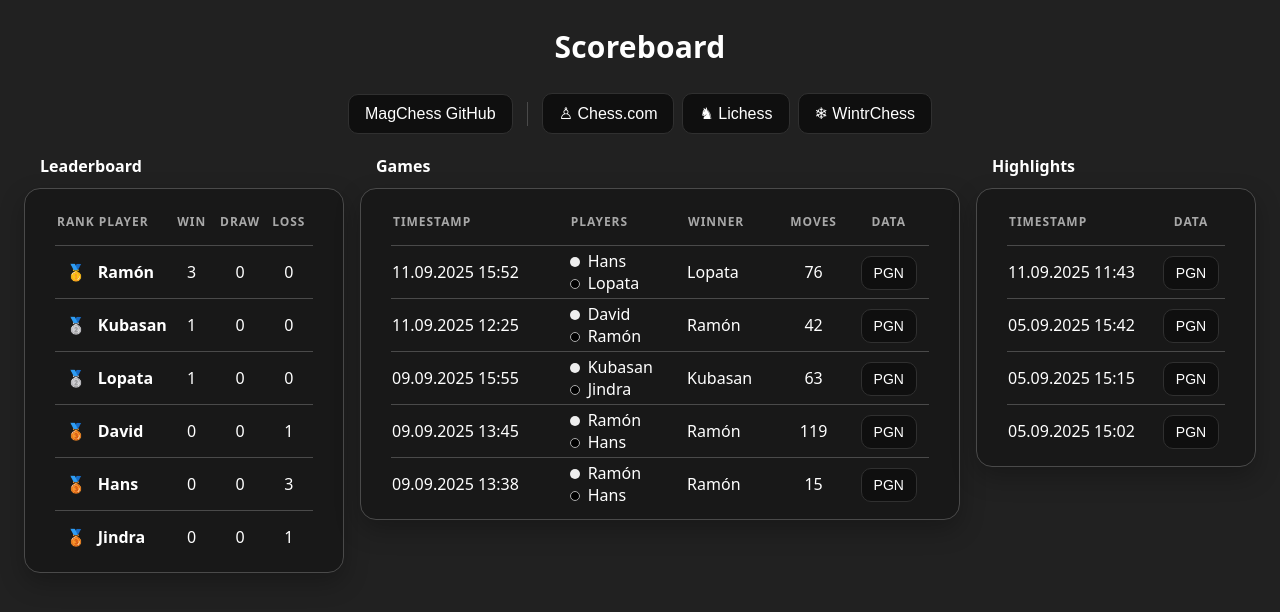
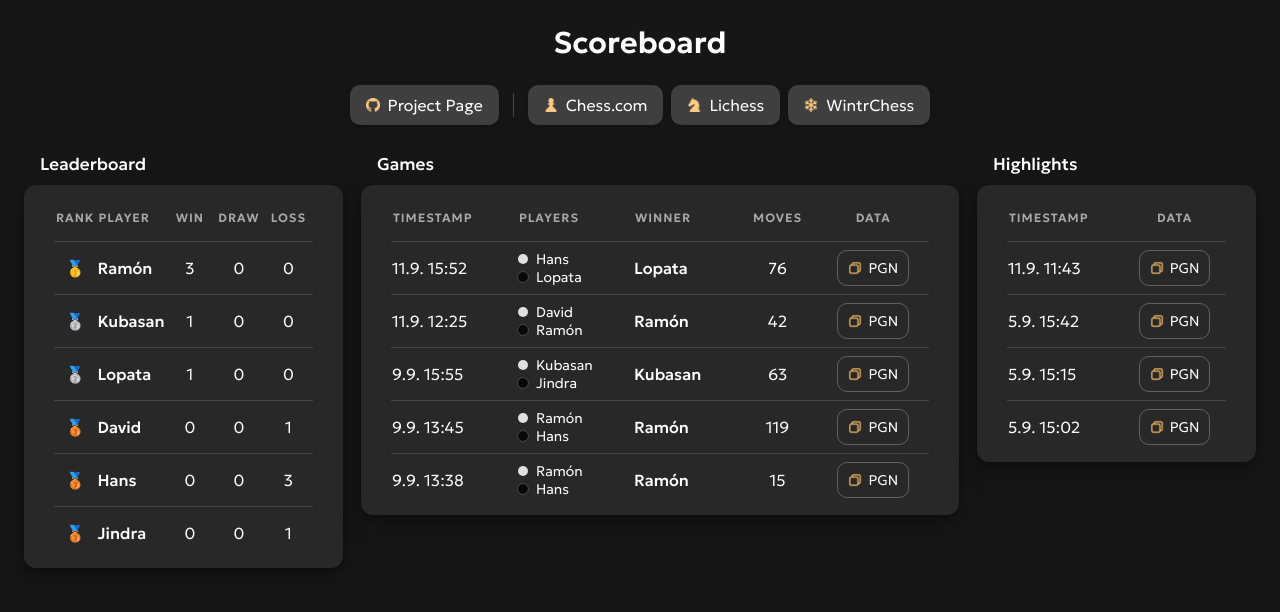
Before and after one commit to swift502/MagChess, an Astro site in the folder scoreboard/: page / in a window 1280 px wide. Built offline with nearby package versions, Linux system fonts and the light colour scheme; Astro itself is replaced by a stand-in of ours.

Commit message:
scoreboard css v2

```diff
--- a/scoreboard/package.json
+++ b/scoreboard/package.json
@@ -9,6 +9,7 @@
     "astro": "astro"
   },
   "dependencies": {
+    "@fontsource/geologica": "^5.2.6",
     "astro": "^5.13.7"
   }
 }
--- a/scoreboard/src/components/games.astro
+++ b/scoreboard/src/components/games.astro
@@ -38,17 +38,13 @@ function getResult(white: string, black: string, pgnResult: string)
                                     <div class="player"><span class={`dot white`}></span>{players[g.white]}</div>
                                     <div class="player"><span class={`dot black`}></span>{players[g.black]}</div>
                                 </td>
-                                <td>{getResult(players[g.white], players[g.black], g.result)}</td>
+                                <td><strong>{getResult(players[g.white], players[g.black], g.result)}</strong></td>
                                 <td align="center">
                                     {g.length}
                                 </td>
                                 <td align="center">
-                                    <button
-                                        class="btn copy"
-                                        data-pgn={g.pgn}
-                                        onclick="copyPGN(this)"
-                                    >
-                                        PGN
+                                    <button class="btn copy" data-pgn={g.pgn} onclick="copyPGN(this)">
+                                        <img src="/icons/copy.png" alt="Icon"/>PGN
                                     </button>
                                 </td>
                             </tr>
--- a/scoreboard/src/components/highlights.astro
+++ b/scoreboard/src/components/highlights.astro
@@ -22,12 +22,8 @@ const { highlights } = Astro.props;
                                     {formatTimestamp(g.timestamp)}
                                 </td>
                                 <td align="center">
-                                    <button
-                                        class="btn copy"
-                                        data-pgn={g.pgn}
-                                        onclick="copyPGN(this)"
-                                    >
-                                        PGN
+                                    <button class="btn copy" data-pgn={g.pgn} onclick="copyPGN(this)">
+                                        <img src="/icons/copy.png" alt="Icon"/>PGN
                                     </button>
                                 </td>
                             </tr>
--- a/scoreboard/src/pages/index.astro
+++ b/scoreboard/src/pages/index.astro
@@ -1,4 +1,8 @@
 ---
+import "@fontsource/geologica/300.css";
+import "@fontsource/geologica/500.css";
+import "@fontsource/geologica/600.css";
+
 import "../styles/global.css";
 
 import Players from "../components/players.astro";
@@ -43,17 +47,17 @@ highlights.sort((a, b) => b.timestamp.localeCompare(a.timestamp));
 				</div>
 				<div class="toolbar">
 					<a href="https://github.com/swift502/MagChess" target="_blank">
-						<button class="btn link">MagChess GitHub</button>
+						<button class="btn link"><img src="/icons/github.png" alt="Icon"/>Project Page</button>
 					</a>
-					<span class="vert-separator"></span>
+					<span class="spacer"></span>
 					<a href="https://chess.com/analysis" target="_blank">
-						<button class="btn link">♙ Chess.com</button>
+						<button class="btn link"><img src="/icons/pawn.png" alt="Icon"/>Chess.com</button>
 					</a>
 					<a href="https://lichess.org/analysis" target="_blank">
-						<button class="btn link">♞ Lichess</button>
+						<button class="btn link"><img src="/icons/knight.png" alt="Icon"/>Lichess</button>
 					</a>
 					<a href="https://wintrchess.com" target="_blank">
-						<button class="btn link">❄ WintrChess</button>
+						<button class="btn link"><img src="/icons/snowflake.png" alt="Icon"/>WintrChess</button>
 					</a>
 				</div>
 			</header>
--- a/scoreboard/src/scripts/utilities.ts
+++ b/scoreboard/src/scripts/utilities.ts
@@ -2,14 +2,13 @@ export function formatTimestamp(ts: string)
 {
     const date = new Date(ts);
     const dateFormat = new Intl.DateTimeFormat('cs-CZ', {
-        day: '2-digit',
-        month: '2-digit',
-        year: 'numeric',
+        day: 'numeric',
+        month: 'numeric',
         hour: '2-digit',
         minute: '2-digit',
         hourCycle: 'h23', // ensure 00–23
     });
 
     const parts = Object.fromEntries(dateFormat.formatToParts(date).map(p => [p.type, p.value]));
-    return `${parts.day}.${parts.month}.${parts.year} ${parts.hour}:${parts.minute}`;
+    return `${parts.day}.${parts.month}. ${parts.hour}:${parts.minute}`;
 }
--- a/scoreboard/src/styles/global.css
+++ b/scoreboard/src/styles/global.css
@@ -1,17 +1,21 @@
 :root {
-    --bg: #212121;
-    --panel: #181818;
+    --bg: #161616;
+    --panel:  #282828;
     --text: #ffffff;
     --muted: #a8a8a8;
-    --border: #4a4a4a;
-    --accent: #ffffff;
-    --danger: #ef4444;
-    --radius: 16px;
-    --shadow: 0 10px 25px rgba(0, 0, 0, 0.25);
+    --border: #444444;
+    --accent: #ffc16b;
+    --radius: 12px;
+    --shadow: 0 10px 25px rgba(0, 0, 0, 0.25), 0 2px 6px rgba(0, 0, 0, 0.25);
 }
 
 * {
     box-sizing: border-box;
+    color: var(--text);
+    font: 16px Geologica, sans-serif;
+    font-weight: 300;
+    -webkit-font-smoothing: antialiased;
+    -moz-osx-font-smoothing: grayscale;
 }
 
 html,
@@ -22,18 +26,6 @@ body {
 body {
     margin: 0;
     background: var(--bg);
-    color: var(--text);
-    font:
-        16px/1.5 system-ui,
-        -apple-system,
-        Segoe UI,
-        Roboto,
-        Ubuntu,
-        Cantarell,
-        Noto Sans,
-        sans-serif;
-    -webkit-font-smoothing: antialiased;
-    -moz-osx-font-smoothing: grayscale;
 }
 
 a {
@@ -51,23 +43,17 @@ header {
     flex-direction: column;
     align-items: center;
     gap: 24px;
-    margin-bottom: 20px;
+    margin-bottom: 28px;
 }
 
 .title {
-    font-weight: 700;
+    font-weight: 600;
     font-size: 30px;
     letter-spacing: 0.2px;
 }
 
-.sub {
-    color: var(--muted);
-    font-size: 14px;
-}
-
 .card {
     background: var(--panel);
-    border: 1px solid var(--border);
     border-radius: var(--radius);
     box-shadow: var(--shadow);
     padding: 10px 10px 0px 20px;
@@ -87,13 +73,13 @@ header {
 .stack {
     display: grid;
     grid-template-columns: 1.6fr 3.0fr 1.4fr;
-    gap: 16px;
+    gap: 18px;
 }
 
 h2 {
     padding-left: 16px;
-    font-size: 16px;
-    font-weight: 600;
+    font-size: 17px;
+    font-weight: 500;
     margin: 0 0 10px;
 }
 
@@ -134,43 +120,58 @@ tbody tr:last-child td {
     padding-bottom: 10px;
 }
 
-tbody tr:hover {
-    background: rgba(255, 255, 255, 0.03);
+tbody td .player {
+    font-size: 14px;
+    display: flex;
+    align-items: center;
 }
 
-tbody td .player {
-    line-height: normal;
+strong {
+    font-weight: 500;
 }
 
 .btn {
-    border: 1px solid #303030;
-    /* border: none; */
+    border: none;
     color: var(--text);
     border-radius: 10px;
     cursor: pointer;
-    display: inline-flex;
+    display: flex;
     align-items: center;
-    background: #0f0f0f;
-    gap: 8px;
     transition: all 0.1s ease;
+    justify-content: center;
 }
 
-.btn:hover {
-    background: #1a1a1a;
-    border-color: #6b6b6b;
+.btn img {
+    width: 14px;
+    height: 14px;
 }
 
 .btn.link {
+    background: #3f3f3f;
     padding: 10px 16px;
     font-size: 16px;
+    gap: 8px;
+    box-shadow: 0 2px 6px rgba(0, 0, 0, 0.25);
+}
+
+.btn.link:hover {
+    background: #515151;
 }
 
 .btn.copy {
-    padding: 8px 12px;
+    border: 1px solid #606060;
+    background: transparent;
+    padding: 8px 10px;
     font-size: 14px;
+    gap: 6px;
 }
 
-.btn.success {
+.btn.copy:hover {
+    background: #333333;
+    border-color: #6a6a6a;
+}
+
+.btn.copy.success {
     border-color: var(--accent);
 }
 
@@ -183,12 +184,12 @@ tbody td .player {
 }
 
 .dot.black {
-    background: #000000;
-    border: 1px solid #aaa;
+    background: #080808;
+    outline: 1px solid var(--border);
 }
 
 .dot.white {
-    background: #eee;
+    background: #e0e0e0;
 }
 
 .toolbar {
@@ -198,10 +199,12 @@ tbody td .player {
 }
 
 .toolbar .spacer {
-    flex: 1;
+    width: 1px;
+    height: 24px;
+    background: var(--border);
+    margin: 0 6px;
 }
 
-/* Toast */
 .toast {
     position: fixed;
     bottom: 16px;
@@ -209,9 +212,8 @@ tbody td .player {
     transform: translateX(-50%);
     background: var(--panel);
     color: var(--text);
-    border: 1px solid var(--border);
     border-radius: 12px;
-    padding: 10px 14px;
+    padding: 14px 20px;
     box-shadow: var(--shadow);
     opacity: 0;
     pointer-events: none;
@@ -222,20 +224,15 @@ tbody td .player {
     opacity: 1;
 }
 
-.vert-separator {
-    width: 1px;
-    height: 24px;
-    background: var(--border);
-    margin: 0 6px;
-}
-
-@media (max-width: 900px) {
+@media (max-width: 768px) {
     .stack {
         grid-template-columns: 1fr;
     }
 
-    table.games tbody td:nth-child(1),
-    table.games thead th:nth-child(1) {
+    table.games tbody td:nth-child(3),
+    table.games thead th:nth-child(3),
+    table.games tbody td:nth-child(4),
+    table.games thead th:nth-child(4) {
         display: none;
     }
 
@@ -245,12 +242,11 @@ tbody td .player {
         width: 100%;
     }
 
-    .toolbar .vert-separator {
+    .toolbar .spacer {
         display: none;
     }
 
     .toolbar .btn {
-        display: block;
         width: 100%;
     }
 }
```
Also changed, not shown: images/scoreboard.png, scoreboard/public/icons/copy.png (added), scoreboard/public/icons/github.png (added), scoreboard/public/icons/knight.png (added), scoreboard/public/icons/pawn.png (added), scoreboard/public/icons/snowflake.png (added), 1 other file.
